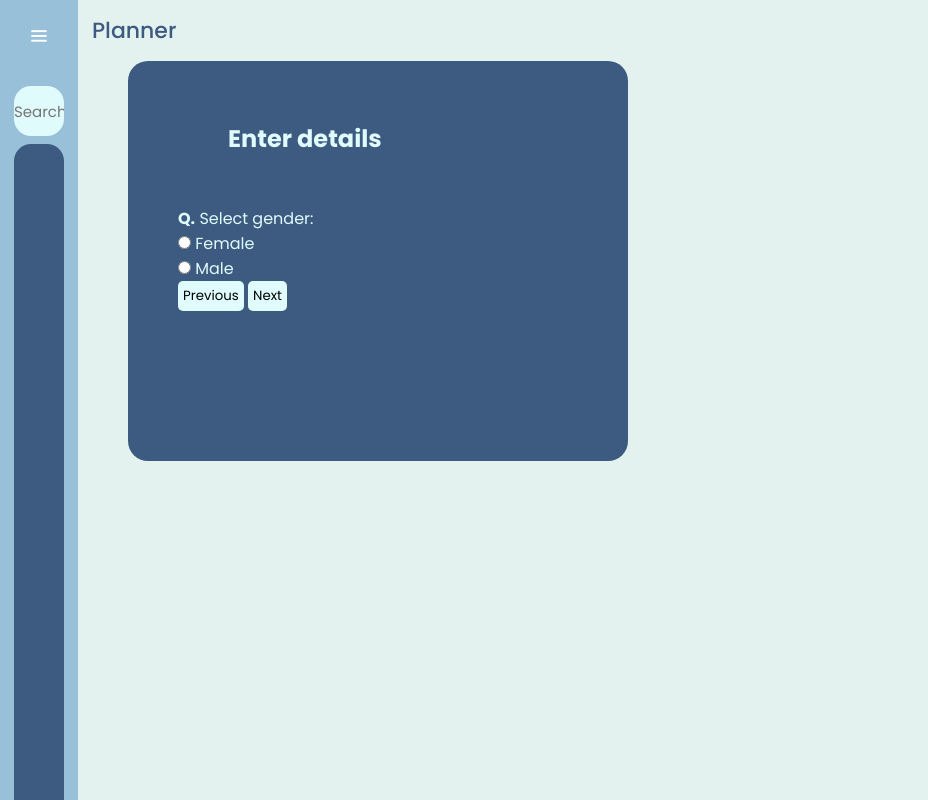
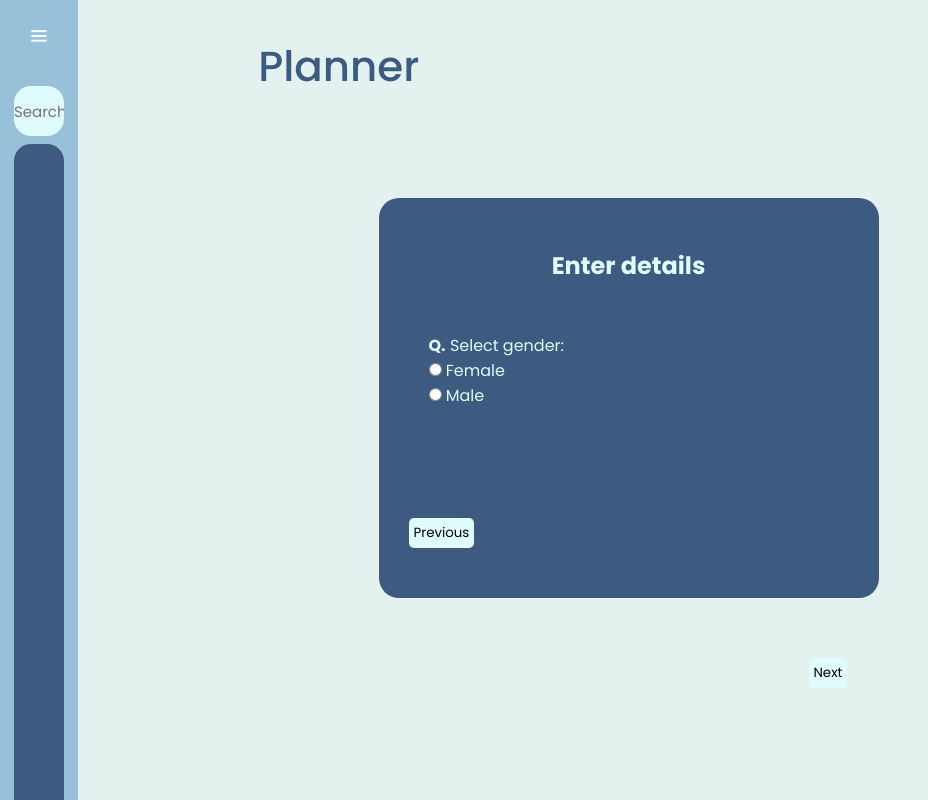
Before and after one commit to AfrahhhK/StudyPlanner, a PHP site: page / in a window 1280 px wide. Shown: the whole page, without its empty margins (0-928 px from the left). Run offline with PHP 8.4, Linux system fonts and the light colour scheme.

Commit message:
some changes in main page planner

```diff
--- a/demo1.html
+++ b/demo1.html
@@ -74,8 +74,7 @@
                 <div>
                     <p style="padding-top:15px;"">Don't have an account? <a onclick=" signup() " id=" signup" style="
                         padding:5px;color: white;" href="signup.html">
-                        Sign
-                        up</a>
+                        Sign up</a>
                     </p>
                 </div>
         </form>
--- a/index.html
+++ b/index.html
@@ -379,10 +379,10 @@
                     <br><br>
                 </div>
 
-
+                <!-- <div class="buttons"> -->
                 <button type="button" id="prev_btn" onclick=" showPreviousQuestion()">Previous</button>
                 <button type="button" id="next_btn" onclick=" showNextQuestion()">Next</button>
-
+                <!-- </div> -->
             </form>
 
         </div>
--- a/signup.html
+++ b/signup.html
@@ -5,7 +5,11 @@
 <head>
     <meta charset="UTF-8">
     <meta name="viewport" content="width=device-width, initial-scale=1.0">
+    <link rel="icon" href="icon.png">
+
     <title>Sign Up Page</title>
+
+
     <style>
         @import url('https://fonts.googleapis.com/css2?family=Poppins:wght@200;300;400;500;600;700&display=swap');
 
--- a/style.css
+++ b/style.css
@@ -5,6 +5,14 @@
     padding: 0;
     box-sizing: border-box;
     font-family: "Poppins", sans-serif;
+}
+
+body {
+    display: flex;
+    margin: 0;
+    height: 100vh;
+    background: #e3f2ee;
+
 }
 
 .sidebar_menu {
@@ -258,7 +266,19 @@
 }
 
 .container {
+    /* background-color: #3d5a80;
+    padding: 20px;
+    border-radius: 8px;
+    box-shadow: 0 0 10px rgba(0, 0, 0, 0.1);
+    text-align: center;
+    max-width: 400px;
+    width: 100%;
+    color: white;
+    font-family: "Poppins", sans-serif; */
+
+
     position: relative;
+    /* margin: 10%; */
     background: #e3f2ee;
     min-height: 100vh;
     top: 0;
@@ -269,7 +289,8 @@
 }
 
 .box {
-    margin-left: 50px;
+    margin-top: 100px;
+    margin-left: 25%;
     padding: 10px 50px 100;
     height: 400px;
     width: 500px;
@@ -281,7 +302,8 @@
 
 .box h1 {
     color: #e0fbfc;
-    padding: 50px;
+    text-align: center;
+    padding: 40px 0px 50px;
 }
 
 .sidebar_menu.open~.container {
@@ -292,12 +314,17 @@
 .container .Child_Text {
     display: inline-block;
     color: #3d5a80;
-    font-size: 22px;
+    font-size: 42px;
     font-weight: 450;
-    margin: 14px;
+    margin-left: 15%;
+    margin-top: 35px;
+
 }
 
 #prev_btn {
+    margin-top: 110px;
+    display: flex;
+    margin-left: -20px;
     background-color: #e0fbfc;
     padding: 5px;
     border: none;
@@ -306,6 +333,9 @@
 }
 
 #next_btn {
+    display: flex;
+    margin-top: 110px;
+    margin-left: 380px;
     background-color: #e0fbfc;
     padding: 5px;
     border: none;
```
